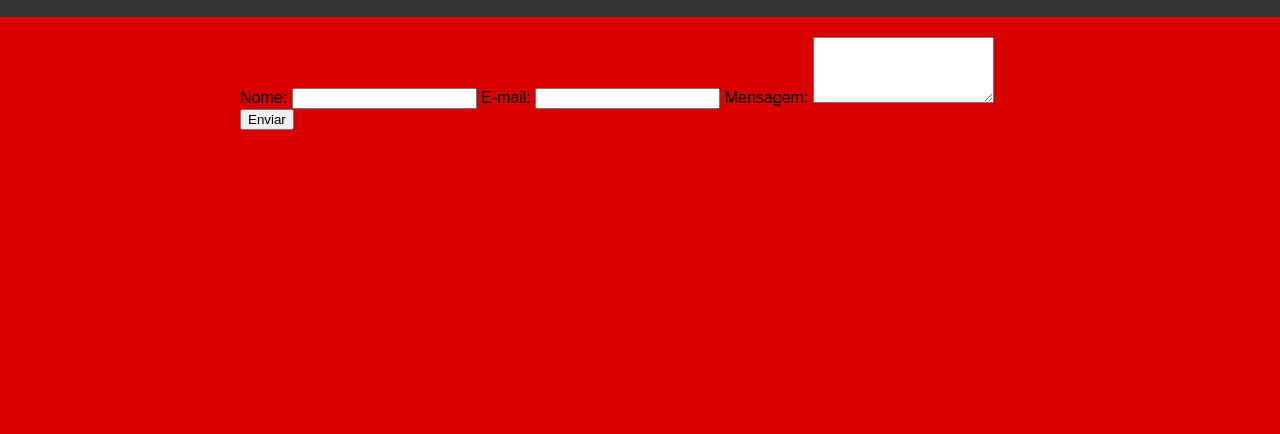
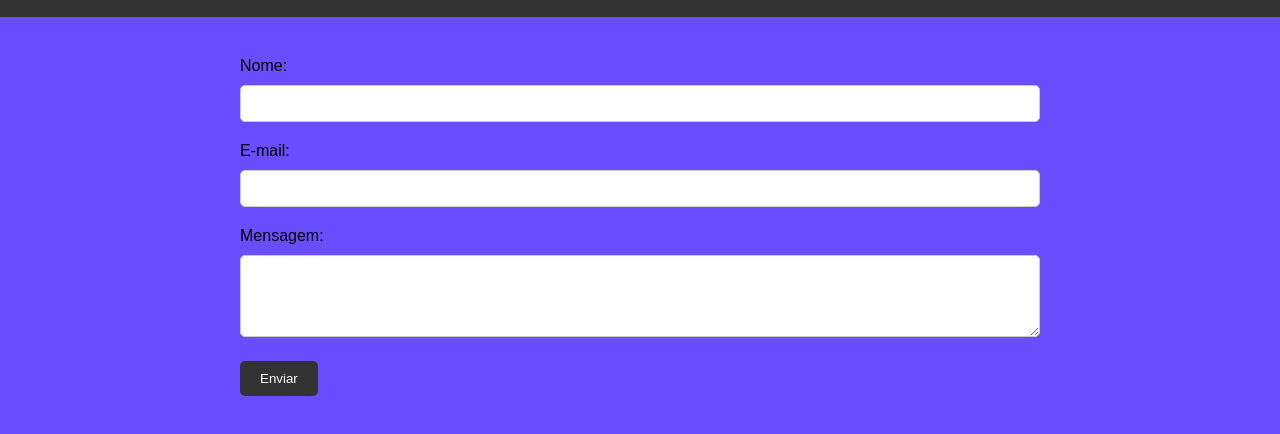
Before and after one commit to MariaGiselly/exercicio-5-merge, a plain HTML site: page contact.html in a window 1280 px wide. Shown: the part 60-494 px from the top of the page. Drawn offline with Linux system fonts and the light colour scheme.

Commit message:
atualize cor de background

```diff
--- a/style.css
+++ b/style.css
@@ -2,8 +2,7 @@ body {
     font-family: Arial, sans-serif;
     margin: 0;
     padding: 0;
-    background-color: #f2f2f2;
-    background-color: #d90000;
+    background-color: #6a4dff;
 }
 header {
     background-color: #333;
@@ -21,5 +20,27 @@ h1 {
 }
 p {
     line-height: 1.6;
-
 }
+form {
+    margin-top: 20px;
+}
+label {
+    display: block;
+    margin-bottom: 10px;
+}
+input, textarea {
+    width: 100%;
+    padding: 10px;
+    margin-bottom: 20px;
+    border: 1px solid #ccc;
+    border-radius: 5px;
+    box-sizing: border-box;
+}
+button {
+    background-color: #333;
+    color: #fff;
+    padding: 10px 20px;
+    border: none;
+    border-radius: 5px;
+    cursor: pointer;
+}
```
